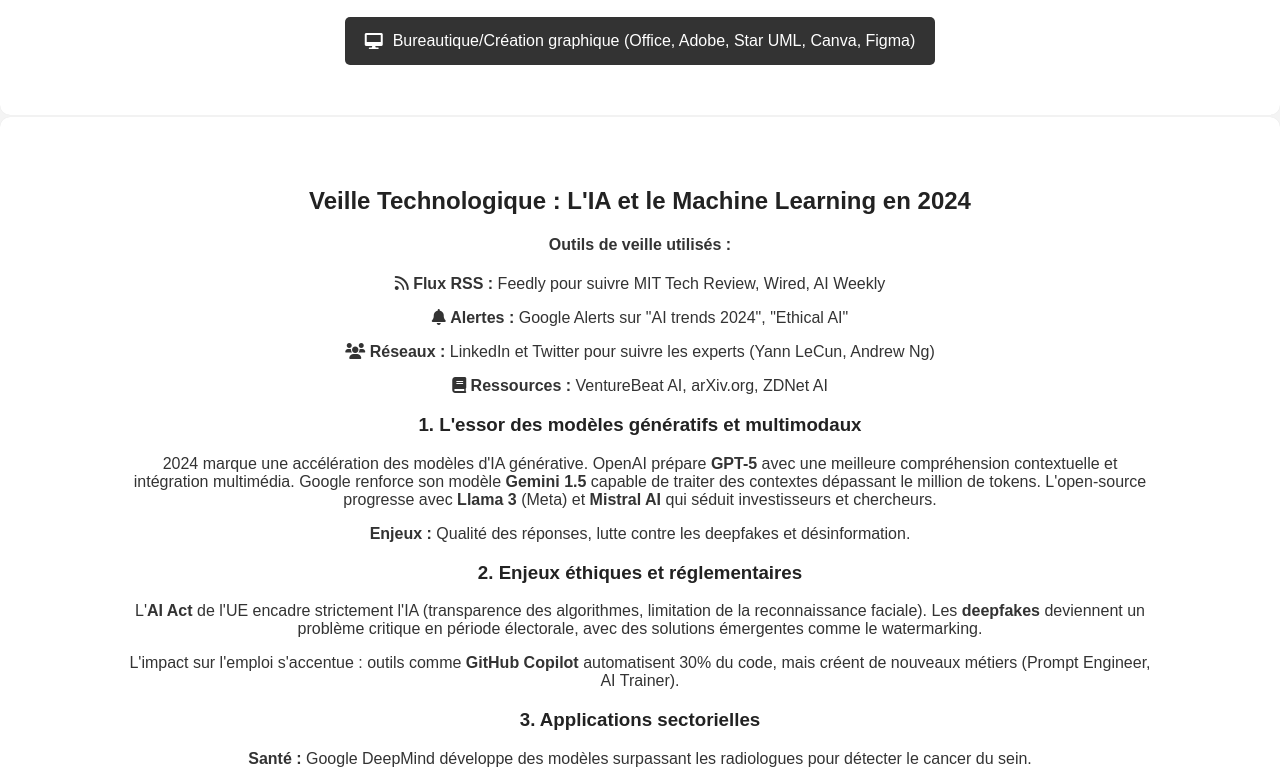
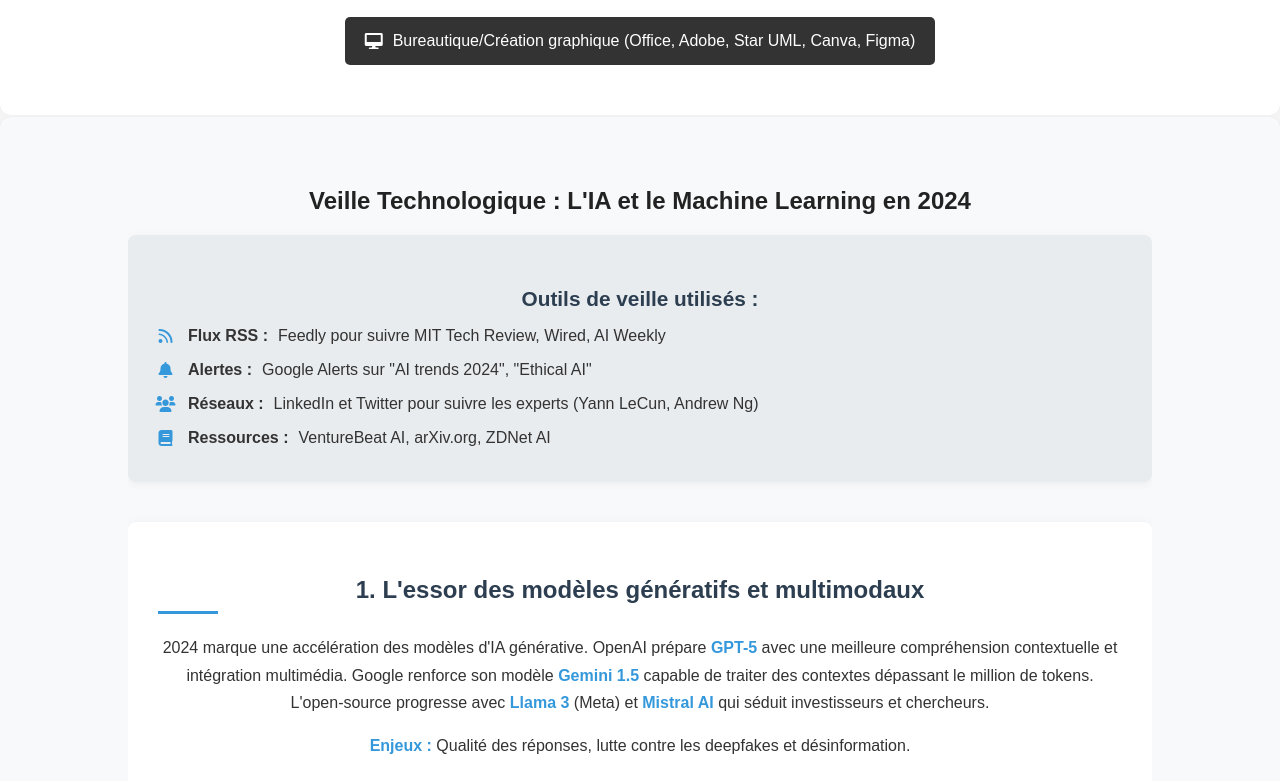
Before and after one commit to Serenic04/Portfolio, a plain HTML site: page index.html in a window 1280 px wide. Shown: the part 3008-3789 px from the top of the page. Drawn offline with Linux system fonts and the light colour scheme.

Commit message:
Update styles.css

```diff
--- a/styles.css
+++ b/styles.css
@@ -108,3 +108,85 @@
     padding: 20px 0;
     margin-top: 20px;
 }
+
+/* Veille Technologique Styles */
+#veille {
+    background-color: #f8f9fa;
+}
+
+.veille-tools {
+    background: #e9ecef;
+    padding: 25px;
+    border-radius: 8px;
+    margin-bottom: 40px;
+    box-shadow: 0 2px 10px rgba(0,0,0,0.05);
+}
+
+.veille-tools h4 {
+    color: #2c3e50;
+    margin-bottom: 15px;
+    font-size: 1.3rem;
+}
+
+.veille-tools p {
+    margin-bottom: 10px;
+    display: flex;
+    align-items: center;
+    gap: 10px;
+}
+
+.veille-tools i {
+    width: 25px;
+    color: #3498db;
+}
+
+.veille-article {
+    background: white;
+    padding: 30px;
+    border-radius: 8px;
+    margin-bottom: 30px;
+    box-shadow: 0 5px 15px rgba(0,0,0,0.08);
+    transition: transform 0.3s ease;
+}
+
+.veille-article:hover {
+    transform: translateY(-5px);
+}
+
+.veille-article h3 {
+    color: #2c3e50;
+    margin-bottom: 20px;
+    font-size: 1.5rem;
+    position: relative;
+    padding-bottom: 10px;
+}
+
+.veille-article h3::after {
+    content: '';
+    position: absolute;
+    bottom: 0;
+    left: 0;
+    width: 60px;
+    height: 3px;
+    background-color: #3498db;
+}
+
+.veille-article p {
+    margin-bottom: 15px;
+    line-height: 1.7;
+}
+
+.veille-article b {
+    color: #3498db;
+}
+
+/* Responsive */
+@media (max-width: 768px) {
+    .veille-article {
+        padding: 20px;
+    }
+
+    .veille-tools {
+        padding: 20px 15px;
+    }
+}
```
